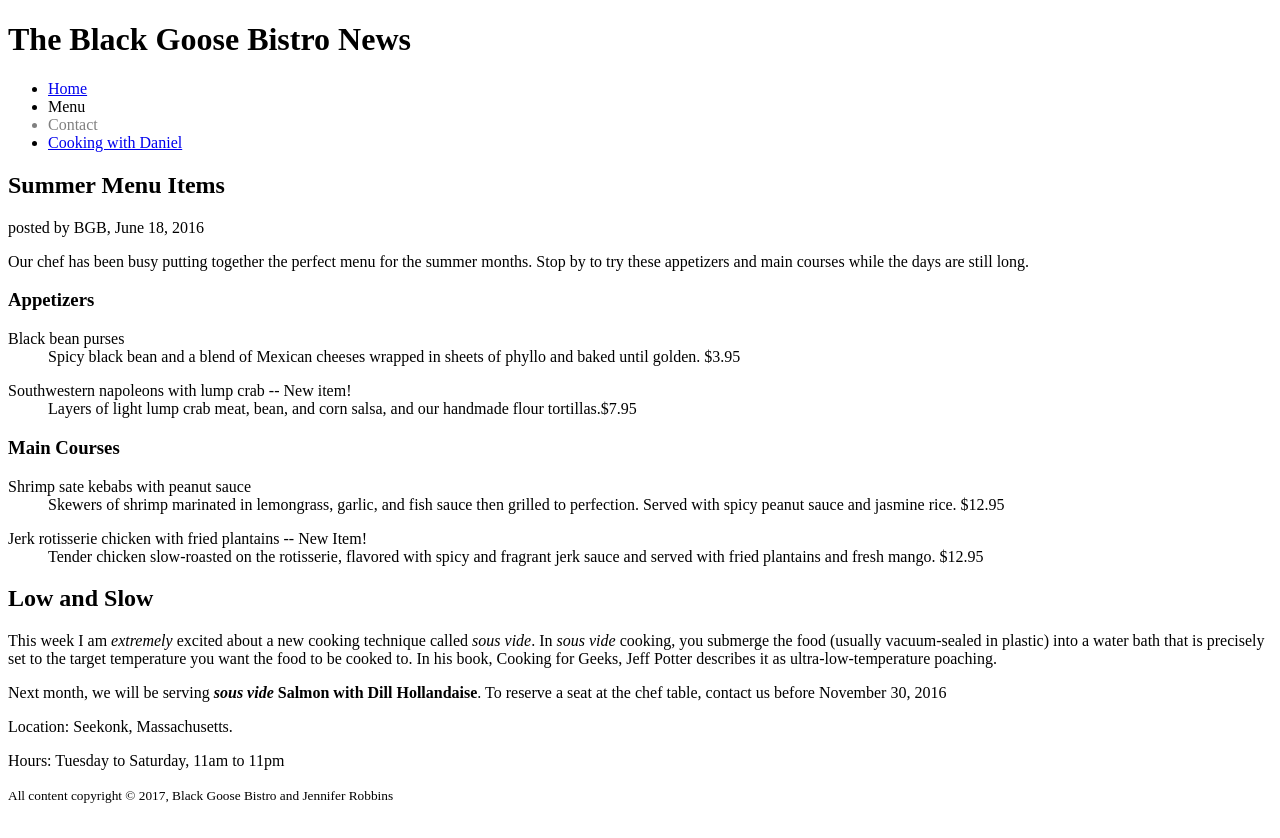
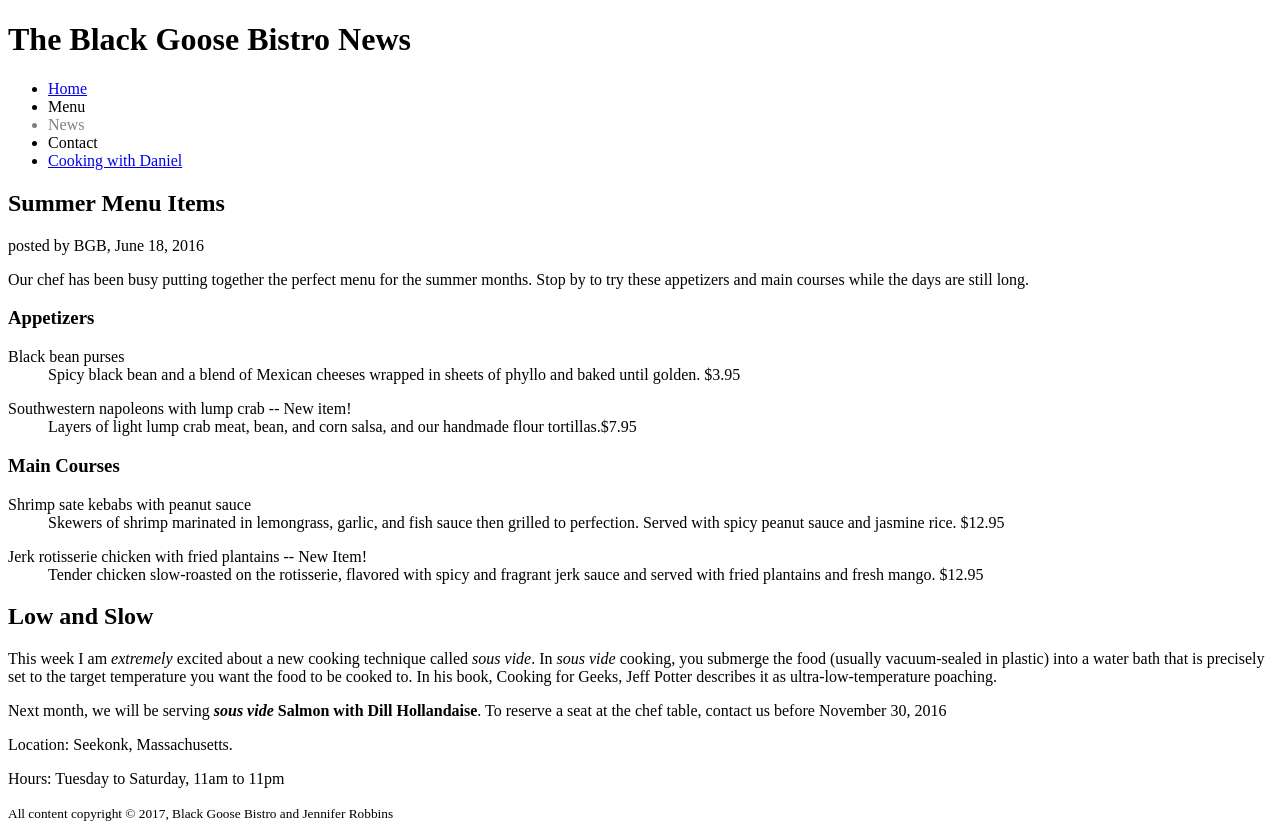
Before and after one commit to calamiton/fid, a plain HTML site: page bistro/bgnews.html in a window 1280 px wide. Drawn offline with Linux system fonts and the light colour scheme.

Commit message:
Update bgnews.html

```diff
--- a/bistro/bgnews.html
+++ b/bistro/bgnews.html
@@ -18,7 +18,7 @@
         <ul>
             <li><a HREF="index.html">Home</a></li>
             <li>Menu</li>
-            <li style="color: grey; >News</li>
+            <li style="color: grey">News</li>
             <li>Contact</li>
             <li><a HREF="cooking.html">Cooking with Daniel</a></li>
         </ul>
```
